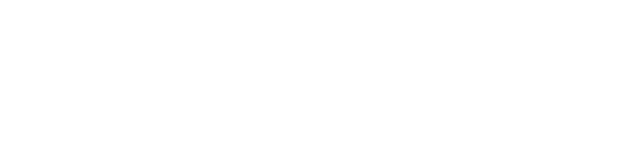
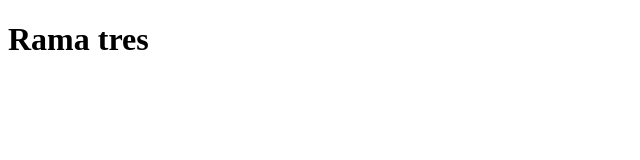
Before and after one commit to MAPACHAB/TalentoTechWeb, a plain HTML site: page Rama tres.html in a window 1280 px wide. Shown: the whole page, without its empty margins (0-640 px from the left). Drawn offline with Linux system fonts and the light colour scheme.

Commit message:
Rama tres

```diff
--- a/Rama tres.html
+++ b/Rama tres.html
@@ -7,5 +7,6 @@
 </head>
 <body>
 
+    <h1>Rama tres</h1>
 </body>
 </html>
```
